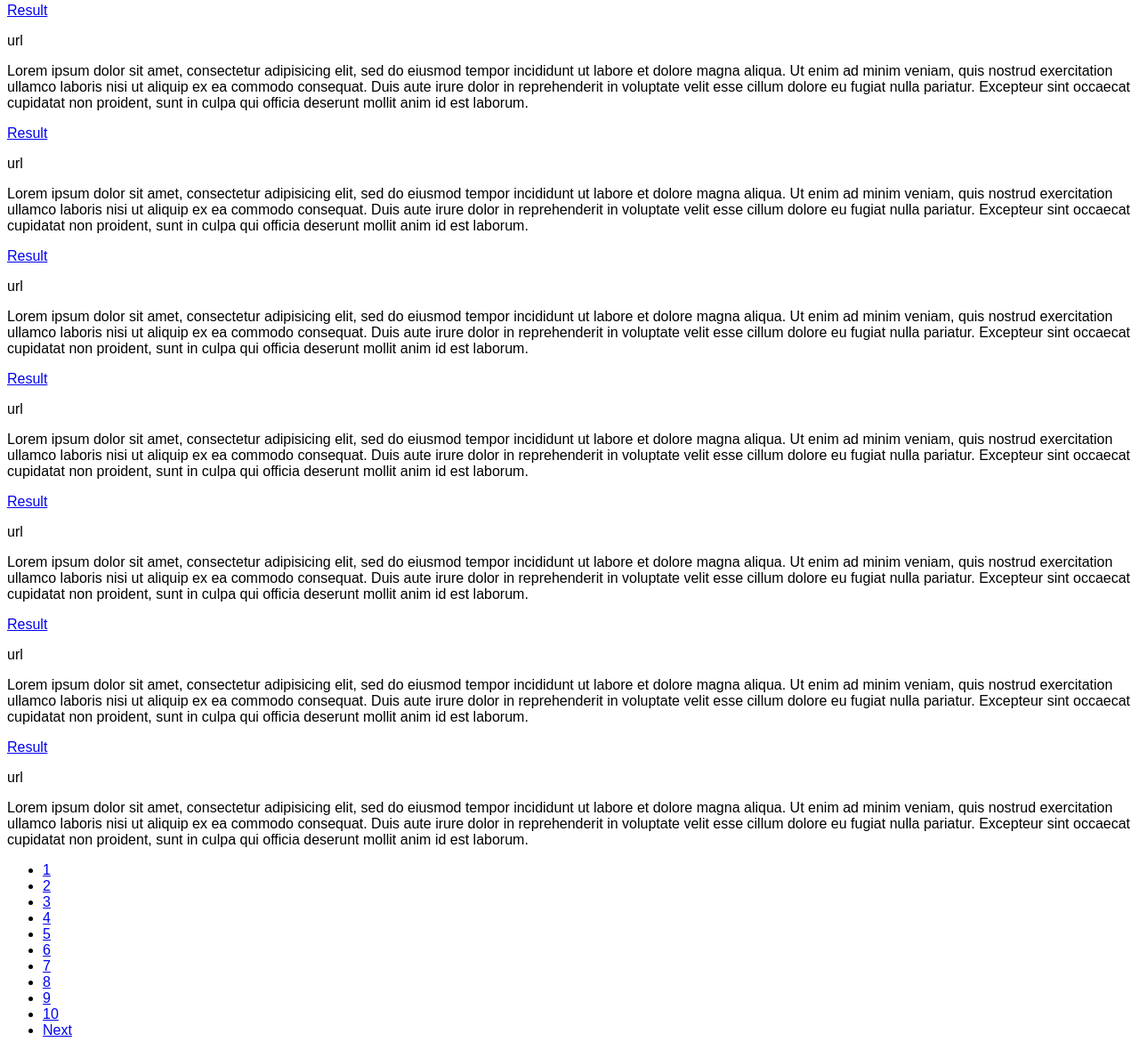
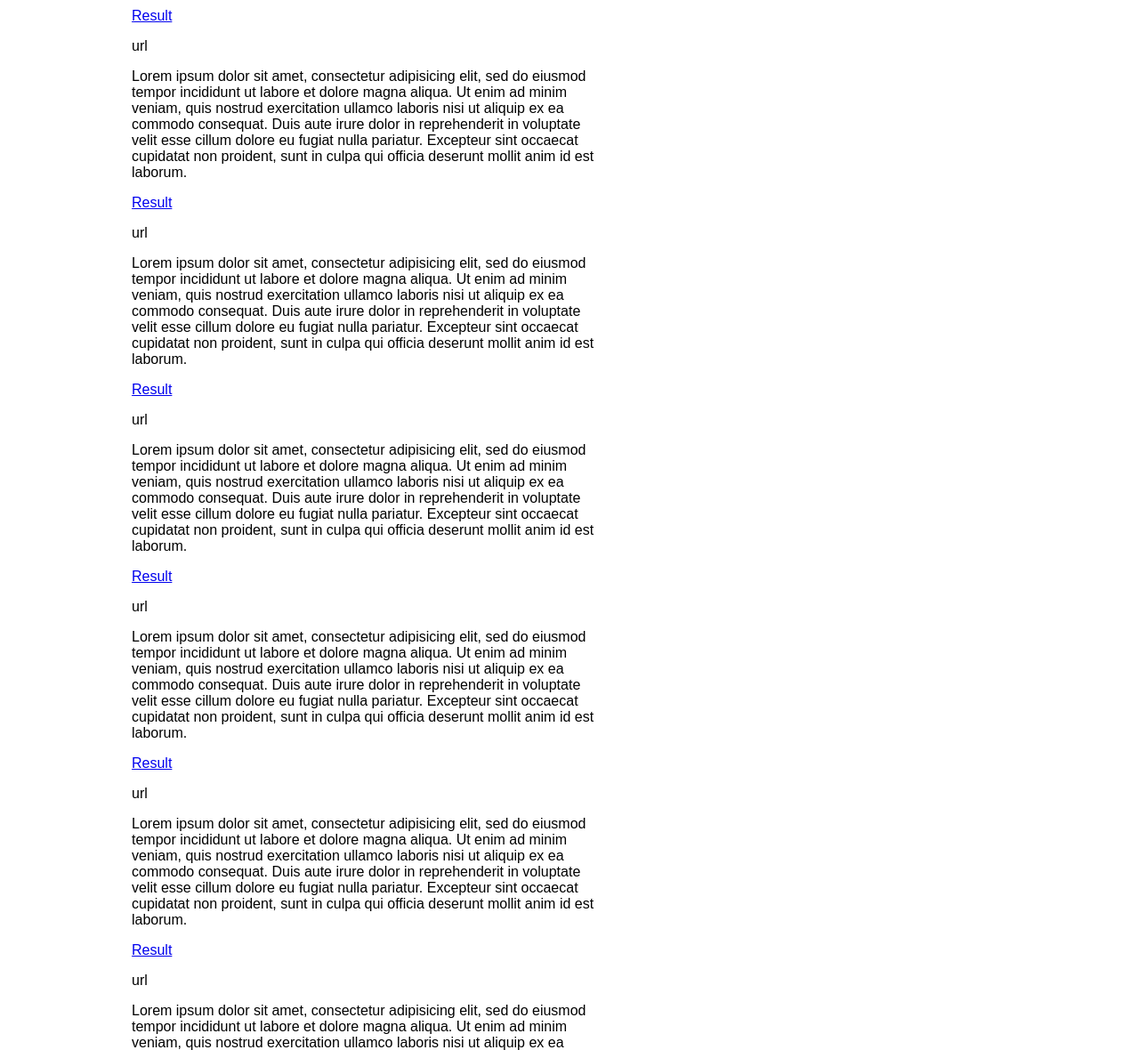
Before and after one commit to cvanert/odin-google-difficult, a plain HTML site: page index.html in a window 1280 px wide. Shown: the part 519-1699 px from the top of the page at 89% size. Drawn offline with Linux system fonts and the light colour scheme.

Commit message:
HTML corrected, results width set

```diff
--- a/index.html
+++ b/index.html
@@ -53,6 +53,15 @@
             <a class="result-title" href="#">Result</a>
             <p class="result-url">url</p>
           </div>
+          <div class="result-preview">
+            <p>Lorem ipsum dolor sit amet, consectetur adipisicing elit, sed do eiusmod tempor incididunt ut labore et dolore magna aliqua. Ut enim ad minim veniam, quis nostrud exercitation ullamco laboris nisi ut aliquip ex ea commodo consequat. Duis aute irure dolor in reprehenderit in voluptate velit esse cillum dolore eu fugiat nulla pariatur. Excepteur sint occaecat cupidatat non proident, sunt in culpa qui officia deserunt mollit anim id est laborum.</p>
+          </div>
+        </div>
+
+        <div class="result">
+          <div class="result-info">
+            <a class="result-title" href="#">Result</a>
+            <p class="result-url">url</p>
           </div>
           <div class="result-preview">
             <p>Lorem ipsum dolor sit amet, consectetur adipisicing elit, sed do eiusmod tempor incididunt ut labore et dolore magna aliqua. Ut enim ad minim veniam, quis nostrud exercitation ullamco laboris nisi ut aliquip ex ea commodo consequat. Duis aute irure dolor in reprehenderit in voluptate velit esse cillum dolore eu fugiat nulla pariatur. Excepteur sint occaecat cupidatat non proident, sunt in culpa qui officia deserunt mollit anim id est laborum.</p>
@@ -64,6 +73,15 @@
             <a class="result-title" href="#">Result</a>
             <p class="result-url">url</p>
           </div>
+          <div class="result-preview">
+            <p>Lorem ipsum dolor sit amet, consectetur adipisicing elit, sed do eiusmod tempor incididunt ut labore et dolore magna aliqua. Ut enim ad minim veniam, quis nostrud exercitation ullamco laboris nisi ut aliquip ex ea commodo consequat. Duis aute irure dolor in reprehenderit in voluptate velit esse cillum dolore eu fugiat nulla pariatur. Excepteur sint occaecat cupidatat non proident, sunt in culpa qui officia deserunt mollit anim id est laborum.</p>
+          </div>
+        </div>
+
+        <div class="result">
+          <div class="result-info">
+            <a class="result-title" href="#">Result</a>
+            <p class="result-url">url</p>
           </div>
           <div class="result-preview">
             <p>Lorem ipsum dolor sit amet, consectetur adipisicing elit, sed do eiusmod tempor incididunt ut labore et dolore magna aliqua. Ut enim ad minim veniam, quis nostrud exercitation ullamco laboris nisi ut aliquip ex ea commodo consequat. Duis aute irure dolor in reprehenderit in voluptate velit esse cillum dolore eu fugiat nulla pariatur. Excepteur sint occaecat cupidatat non proident, sunt in culpa qui officia deserunt mollit anim id est laborum.</p>
@@ -75,6 +93,15 @@
             <a class="result-title" href="#">Result</a>
             <p class="result-url">url</p>
           </div>
+          <div class="result-preview">
+            <p>Lorem ipsum dolor sit amet, consectetur adipisicing elit, sed do eiusmod tempor incididunt ut labore et dolore magna aliqua. Ut enim ad minim veniam, quis nostrud exercitation ullamco laboris nisi ut aliquip ex ea commodo consequat. Duis aute irure dolor in reprehenderit in voluptate velit esse cillum dolore eu fugiat nulla pariatur. Excepteur sint occaecat cupidatat non proident, sunt in culpa qui officia deserunt mollit anim id est laborum.</p>
+          </div>
+        </div>
+
+        <div class="result">
+          <div class="result-info">
+            <a class="result-title" href="#">Result</a>
+            <p class="result-url">url</p>
           </div>
           <div class="result-preview">
             <p>Lorem ipsum dolor sit amet, consectetur adipisicing elit, sed do eiusmod tempor incididunt ut labore et dolore magna aliqua. Ut enim ad minim veniam, quis nostrud exercitation ullamco laboris nisi ut aliquip ex ea commodo consequat. Duis aute irure dolor in reprehenderit in voluptate velit esse cillum dolore eu fugiat nulla pariatur. Excepteur sint occaecat cupidatat non proident, sunt in culpa qui officia deserunt mollit anim id est laborum.</p>
@@ -86,6 +113,15 @@
             <a class="result-title" href="#">Result</a>
             <p class="result-url">url</p>
           </div>
+          <div class="result-preview">
+            <p>Lorem ipsum dolor sit amet, consectetur adipisicing elit, sed do eiusmod tempor incididunt ut labore et dolore magna aliqua. Ut enim ad minim veniam, quis nostrud exercitation ullamco laboris nisi ut aliquip ex ea commodo consequat. Duis aute irure dolor in reprehenderit in voluptate velit esse cillum dolore eu fugiat nulla pariatur. Excepteur sint occaecat cupidatat non proident, sunt in culpa qui officia deserunt mollit anim id est laborum.</p>
+          </div>
+        </div>
+
+        <div class="result">
+          <div class="result-info">
+            <a class="result-title" href="#">Result</a>
+            <p class="result-url">url</p>
           </div>
           <div class="result-preview">
             <p>Lorem ipsum dolor sit amet, consectetur adipisicing elit, sed do eiusmod tempor incididunt ut labore et dolore magna aliqua. Ut enim ad minim veniam, quis nostrud exercitation ullamco laboris nisi ut aliquip ex ea commodo consequat. Duis aute irure dolor in reprehenderit in voluptate velit esse cillum dolore eu fugiat nulla pariatur. Excepteur sint occaecat cupidatat non proident, sunt in culpa qui officia deserunt mollit anim id est laborum.</p>
@@ -97,7 +133,6 @@
             <a class="result-title" href="#">Result</a>
             <p class="result-url">url</p>
           </div>
-          </div>
           <div class="result-preview">
             <p>Lorem ipsum dolor sit amet, consectetur adipisicing elit, sed do eiusmod tempor incididunt ut labore et dolore magna aliqua. Ut enim ad minim veniam, quis nostrud exercitation ullamco laboris nisi ut aliquip ex ea commodo consequat. Duis aute irure dolor in reprehenderit in voluptate velit esse cillum dolore eu fugiat nulla pariatur. Excepteur sint occaecat cupidatat non proident, sunt in culpa qui officia deserunt mollit anim id est laborum.</p>
           </div>
@@ -107,51 +142,6 @@
           <div class="result-info">
             <a class="result-title" href="#">Result</a>
             <p class="result-url">url</p>
-          </div>
-          </div>
-          <div class="result-preview">
-            <p>Lorem ipsum dolor sit amet, consectetur adipisicing elit, sed do eiusmod tempor incididunt ut labore et dolore magna aliqua. Ut enim ad minim veniam, quis nostrud exercitation ullamco laboris nisi ut aliquip ex ea commodo consequat. Duis aute irure dolor in reprehenderit in voluptate velit esse cillum dolore eu fugiat nulla pariatur. Excepteur sint occaecat cupidatat non proident, sunt in culpa qui officia deserunt mollit anim id est laborum.</p>
-          </div>
-        </div>
-
-        <div class="result">
-          <div class="result-info">
-            <a class="result-title" href="#">Result</a>
-            <p class="result-url">url</p>
-          </div>
-          </div>
-          <div class="result-preview">
-            <p>Lorem ipsum dolor sit amet, consectetur adipisicing elit, sed do eiusmod tempor incididunt ut labore et dolore magna aliqua. Ut enim ad minim veniam, quis nostrud exercitation ullamco laboris nisi ut aliquip ex ea commodo consequat. Duis aute irure dolor in reprehenderit in voluptate velit esse cillum dolore eu fugiat nulla pariatur. Excepteur sint occaecat cupidatat non proident, sunt in culpa qui officia deserunt mollit anim id est laborum.</p>
-          </div>
-        </div>
-
-        <div class="result">
-          <div class="result-info">
-            <a class="result-title" href="#">Result</a>
-            <p class="result-url">url</p>
-          </div>
-          </div>
-          <div class="result-preview">
-            <p>Lorem ipsum dolor sit amet, consectetur adipisicing elit, sed do eiusmod tempor incididunt ut labore et dolore magna aliqua. Ut enim ad minim veniam, quis nostrud exercitation ullamco laboris nisi ut aliquip ex ea commodo consequat. Duis aute irure dolor in reprehenderit in voluptate velit esse cillum dolore eu fugiat nulla pariatur. Excepteur sint occaecat cupidatat non proident, sunt in culpa qui officia deserunt mollit anim id est laborum.</p>
-          </div>
-        </div>
-
-        <div class="result">
-          <div class="result-info">
-            <a class="result-title" href="#">Result</a>
-            <p class="result-url">url</p>
-          </div>
-          </div>
-          <div class="result-preview">
-            <p>Lorem ipsum dolor sit amet, consectetur adipisicing elit, sed do eiusmod tempor incididunt ut labore et dolore magna aliqua. Ut enim ad minim veniam, quis nostrud exercitation ullamco laboris nisi ut aliquip ex ea commodo consequat. Duis aute irure dolor in reprehenderit in voluptate velit esse cillum dolore eu fugiat nulla pariatur. Excepteur sint occaecat cupidatat non proident, sunt in culpa qui officia deserunt mollit anim id est laborum.</p>
-          </div>
-        </div>
-
-        <div class="result">
-          <div class="result-info">
-            <a class="result-title" href="#">Result</a>
-            <p class="result-url">url</p>
-          </div>
           </div>
           <div class="result-preview">
             <p>Lorem ipsum dolor sit amet, consectetur adipisicing elit, sed do eiusmod tempor incididunt ut labore et dolore magna aliqua. Ut enim ad minim veniam, quis nostrud exercitation ullamco laboris nisi ut aliquip ex ea commodo consequat. Duis aute irure dolor in reprehenderit in voluptate velit esse cillum dolore eu fugiat nulla pariatur. Excepteur sint occaecat cupidatat non proident, sunt in culpa qui officia deserunt mollit anim id est laborum.</p>
--- a/styles.css
+++ b/styles.css
@@ -123,3 +123,12 @@ html, body {
   padding: 12px 14px;
   text-decoration: none;
 }
+
+.results-container {
+  width: 520px;
+  margin-left: 140px;
+}
+
+.results {
+  width: 520px;
+}
```
